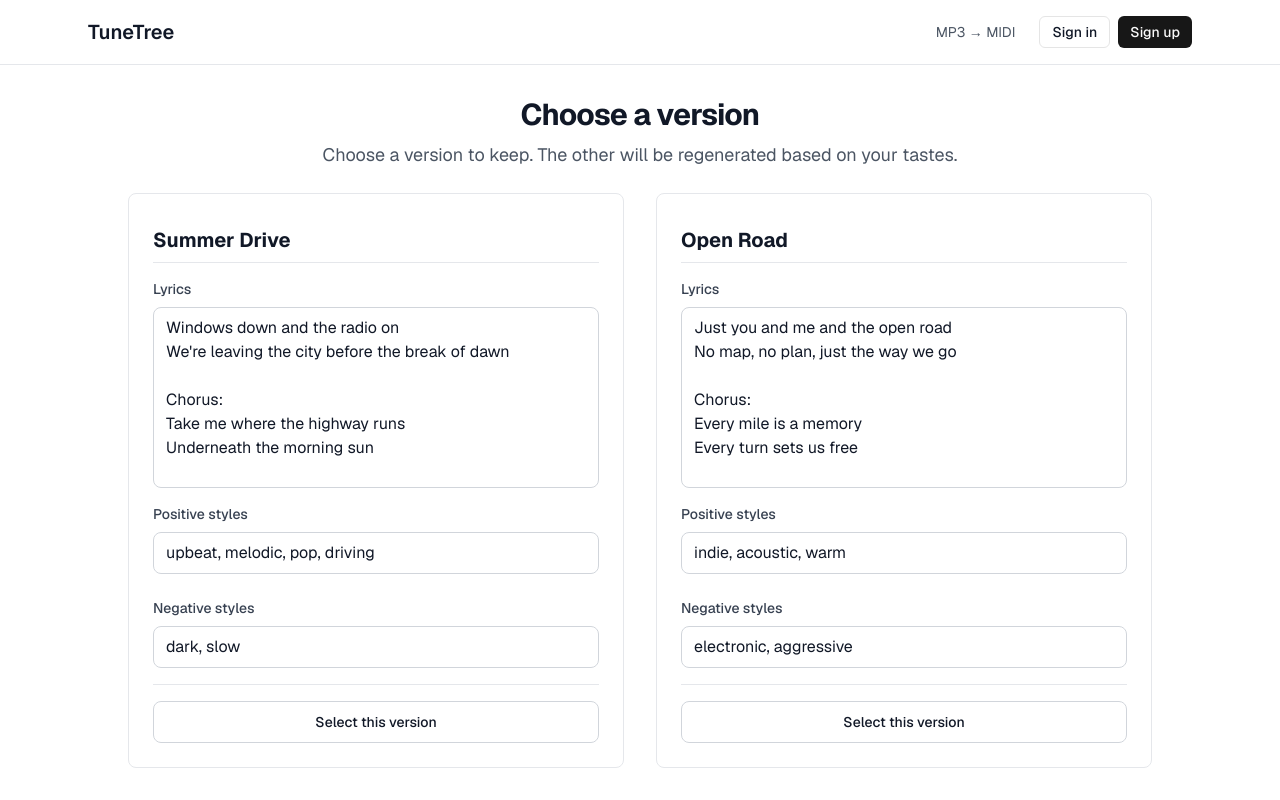
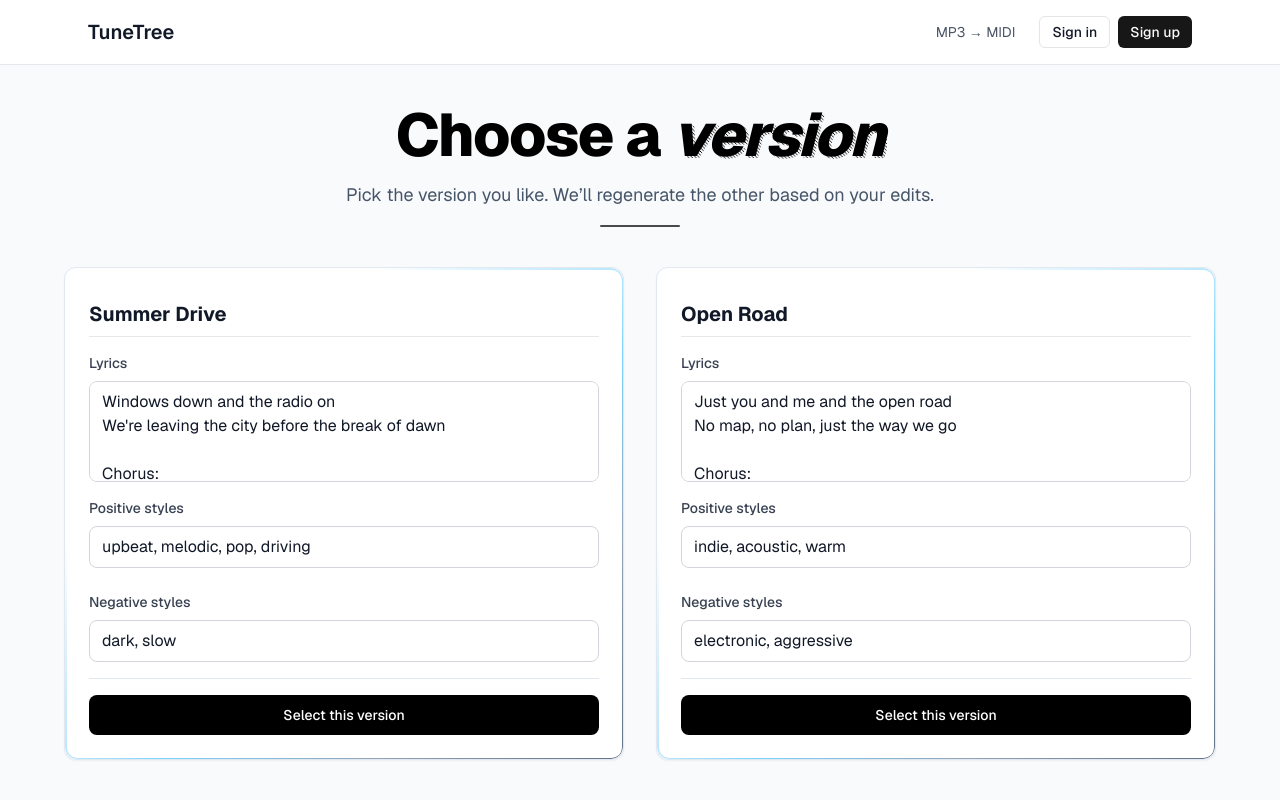
Before and after one commit to yoonjae-chang/devfest2026, a Next.js app in the folder frontend/: page /results in a window 1280 px wide. Built offline with nearby package versions, Linux system fonts and the light colour scheme; no server answers.

Commit message:
improve UI

```diff
--- a/frontend/app/globals.css
+++ b/frontend/app/globals.css
@@ -79,6 +79,28 @@
     boxShadow: 0 0 0 8px var(--pulse-color);
     }
   }
+  --animate-shine: shine var(--duration) infinite linear
+;
+  @keyframes shine {
+  0% {
+    background-position: 0% 0%;
+    }
+  50% {
+    background-position: 100% 100%;
+    }
+  to {
+    background-position: 0% 0%;
+    }
+  }
+  --animate-line-shadow: line-shadow 8s linear infinite;
+  @keyframes line-shadow {
+    0% {
+      background-position: 0 0;
+    }
+    100% {
+      background-position: 100% -100%;
+    }
+  }
 }
 
 @layer base {
@@ -89,3 +111,18 @@
     @apply bg-background text-foreground;
   }
 }
+
+@keyframes line-shadow {
+  0% {
+    background-position: 0 0;
+  }
+  100% {
+    background-position: 100% -100%;
+  }
+}
+
+@layer utilities {
+  .after\:animate-line-shadow::after {
+    animation: line-shadow 8s linear infinite;
+  }
+}
--- a/frontend/app/results/page.tsx
+++ b/frontend/app/results/page.tsx
@@ -1,6 +1,7 @@
 "use client";
 
 import { useState } from "react";
+import { LineShadowText } from "@/components/ui/line-shadow-text";
 import SongCard, { type SongData } from "@/components/tunetree/SongCard";
 
 const MOCK_SONG_A: SongData = {
@@ -24,21 +25,47 @@ export default function ResultsPage() {
   const [songB, setSongB] = useState<SongData>(MOCK_SONG_B);
 
   return (
-    <div className="flex-1 flex flex-col min-h-0 bg-white text-gray-900 overflow-hidden">
-      <main className="flex-1 flex flex-col items-center min-h-0 py-6 sm:py-8 px-6">
-        <div className="w-full max-w-5xl mx-auto flex flex-col flex-1 min-h-0 gap-6">
-          <div className="text-center space-y-2 shrink-0">
-            <h1 className="text-2xl sm:text-3xl font-bold text-gray-900 tracking-tight">
-              Choose a version
+    <div className="flex-1 flex flex-col min-h-0 bg-slate-50 text-black overflow-hidden">
+      <main className="flex-1 flex flex-col items-center min-h-0 py-10 px-6">
+        <div className="w-full max-w-6xl mx-auto flex flex-col flex-1 min-h-0 gap-10">
+
+          {/* Header */}
+          <div className="text-center space-y-4 shrink-0">
+            <h1 className="text-4xl sm:text-5xl md:text-6xl font-extrabold tracking-tight text-balance">
+              Choose a{" "}
+              <LineShadowText shadowColor="black" className="italic">
+                version
+              </LineShadowText>
             </h1>
-            <p className="text-gray-600 text-base sm:text-lg max-w-2xl mx-auto">
-              Choose a version to keep. The other will be regenerated based on your tastes.
+
+            <p className="text-slate-600 text-base sm:text-lg max-w-2xl mx-auto">
+              Pick the version you like. We’ll regenerate the other based on your edits.
             </p>
+
+            <div className="h-0.5 w-20 bg-black/70 mx-auto rounded-full" />
+
+
           </div>
 
-          <div className="grid grid-cols-1 lg:grid-cols-2 gap-6 lg:gap-8 flex-1 min-h-0">
-            <SongCard song={songA} onChange={setSongA} variantLabel="Version A" />
-            <SongCard song={songB} onChange={setSongB} variantLabel="Version B" />
+          {/* Cards */}
+          <div className="grid grid-cols-1 lg:grid-cols-2 gap-8 flex-1 min-h-0">
+            <div className="relative group transition-transform duration-300 hover:-translate-y-1">
+              <div className="absolute -inset-1 rounded-2xl bg-gradient-to-br from-emerald-300/40 to-lime-300/40 blur opacity-0 group-hover:opacity-100 transition" />
+              <SongCard
+                song={songA}
+                onChange={setSongA}
+                variantLabel="Version A"
+              />
+            </div>
+
+            <div className="relative group transition-transform duration-300 hover:-translate-y-1">
+              <div className="absolute -inset-1 rounded-2xl bg-gradient-to-br from-amber-300/40 to-orange-300/40 blur opacity-0 group-hover:opacity-100 transition" />
+              <SongCard
+                song={songB}
+                onChange={setSongB}
+                variantLabel="Version B"
+              />
+            </div>
           </div>
         </div>
       </main>
--- a/frontend/components/tunetree/SongCard.tsx
+++ b/frontend/components/tunetree/SongCard.tsx
@@ -1,5 +1,6 @@
 "use client";
 
+import { ShineBorder } from "@/components/ui/shine-border";
 import EditableTitle from "./EditableTitle";
 import LyricsEditor from "./LyricsEditor";
 import StylesEditor from "./StylesEditor";
@@ -27,21 +28,26 @@ export default function SongCard({
   };
 
   return (
-    <article className="flex flex-col h-full min-h-0 bg-white border border-gray-200 rounded-lg p-6 overflow-hidden">
-      <div className="shrink-0">
+    <article className="relative flex flex-col h-full min-h-0 bg-white border border-slate-200 rounded-xl p-6 overflow-hidden shadow-sm">
+      <ShineBorder
+        shineColor={["#64748b", "#94a3b8", "#7dd3fc"]}
+        borderWidth={1.5}
+        duration={8}
+      />
+      <div className="shrink-0 relative z-10">
         <EditableTitle
           value={song.title}
           onChange={(title) => update({ title })}
         />
       </div>
-      <div className="flex-1 min-h-0 flex flex-col gap-4 mt-4 overflow-hidden">
+      <div className="relative z-10 flex-1 min-h-0 flex flex-col gap-4 mt-4 overflow-hidden">
         <LyricsEditor
           value={song.lyrics}
           onChange={(lyrics) => update({ lyrics })}
           scrollable
         />
       </div>
-      <div className="shrink-0 flex flex-col gap-4 mt-4">
+      <div className="relative z-10 shrink-0 flex flex-col gap-4 mt-4">
         <StylesEditor
           positiveValue={song.positiveStyles}
           negativeValue={song.negativeStyles}
@@ -49,10 +55,10 @@ export default function SongCard({
           onNegativeChange={(negativeStyles) => update({ negativeStyles })}
         />
       </div>
-      <div className="shrink-0 mt-4 pt-4 border-t border-gray-200">
+      <div className="relative z-10 shrink-0 mt-4 pt-4 border-t border-slate-200">
         <button
           type="button"
-          className="w-full py-2.5 px-4 text-sm font-medium text-gray-900 bg-white border border-gray-300 rounded-lg hover:bg-gray-50 focus:outline-none focus:ring-1 focus:ring-gray-400 focus:border-gray-400"
+          className="w-full py-2.5 px-4 text-sm font-medium text-white bg-black rounded-lg hover:bg-gray-900 focus:outline-none focus:ring-2 focus:ring-slate-800 focus:ring-offset-2"
           aria-label={variantLabel ? `Select ${variantLabel}` : "Select this version"}
         >
           Select this version
--- /dev/null
+++ b/frontend/components/ui/line-shadow-text.tsx
@@ -0,0 +1,46 @@
+"use client"
+
+import { motion, MotionProps } from "motion/react"
+
+import { cn } from "@/lib/utils"
+
+interface LineShadowTextProps
+  extends
+    Omit<React.HTMLAttributes<HTMLElement>, keyof MotionProps>,
+    MotionProps {
+  shadowColor?: string
+  as?: React.ElementType
+}
+
+export function LineShadowText({
+  children,
+  shadowColor = "black",
+  className,
+  as: Component = "span",
+  ...props
+}: LineShadowTextProps) {
+  const MotionComponent = motion.create(Component)
+  const content = typeof children === "string" ? children : null
+
+  if (!content) {
+    throw new Error("LineShadowText only accepts string content")
+  }
+
+  return (
+    <MotionComponent
+      style={{ "--shadow-color": shadowColor } as React.CSSProperties}
+      className={cn(
+        "relative z-0 inline-flex",
+        "after:absolute after:top-[0.04em] after:left-[0.04em] after:content-[attr(data-text)]",
+        "after:bg-[linear-gradient(45deg,transparent_45%,var(--shadow-color)_45%,var(--shadow-color)_55%,transparent_0)]",
+        "after:-z-10 after:bg-[length:0.06em_0.06em] after:bg-clip-text after:text-transparent",
+        "after:animate-line-shadow",
+        className
+      )}
+      data-text={content}
+      {...props}
+    >
+      {content}
+    </MotionComponent>
+  )
+}
--- /dev/null
+++ b/frontend/components/ui/shine-border.tsx
@@ -0,0 +1,63 @@
+"use client"
+
+import * as React from "react"
+
+import { cn } from "@/lib/utils"
+
+interface ShineBorderProps extends React.HTMLAttributes<HTMLDivElement> {
+  /**
+   * Width of the border in pixels
+   * @default 1
+   */
+  borderWidth?: number
+  /**
+   * Duration of the animation in seconds
+   * @default 14
+   */
+  duration?: number
+  /**
+   * Color of the border, can be a single color or an array of colors
+   * @default "#000000"
+   */
+  shineColor?: string | string[]
+}
+
+/**
+ * Shine Border
+ *
+ * An animated background border effect component with configurable properties.
+ */
+export function ShineBorder({
+  borderWidth = 1,
+  duration = 14,
+  shineColor = "#000000",
+  className,
+  style,
+  ...props
+}: ShineBorderProps) {
+  return (
+    <div
+      style={
+        {
+          "--border-width": `${borderWidth}px`,
+          "--duration": `${duration}s`,
+          backgroundImage: `radial-gradient(transparent,transparent, ${
+            Array.isArray(shineColor) ? shineColor.join(",") : shineColor
+          },transparent,transparent)`,
+          backgroundSize: "300% 300%",
+          mask: `linear-gradient(#fff 0 0) content-box, linear-gradient(#fff 0 0)`,
+          WebkitMask: `linear-gradient(#fff 0 0) content-box, linear-gradient(#fff 0 0)`,
+          WebkitMaskComposite: "xor",
+          maskComposite: "exclude",
+          padding: "var(--border-width)",
+          ...style,
+        } as React.CSSProperties
+      }
+      className={cn(
+        "motion-safe:animate-shine pointer-events-none absolute inset-0 size-full rounded-[inherit] will-change-[background-position]",
+        className
+      )}
+      {...props}
+    />
+  )
+}
--- a/frontend/package.json
+++ b/frontend/package.json
@@ -20,6 +20,7 @@
     "clsx": "^2.1.1",
     "jszip": "^3.10.1",
     "lucide-react": "^0.511.0",
+    "motion": "^12.33.0",
     "next": "latest",
     "next-themes": "^0.4.6",
     "radix-ui": "^1.4.3",
```
Also changed, not shown: 2 other files (tests, documents, lock files or other folders).
